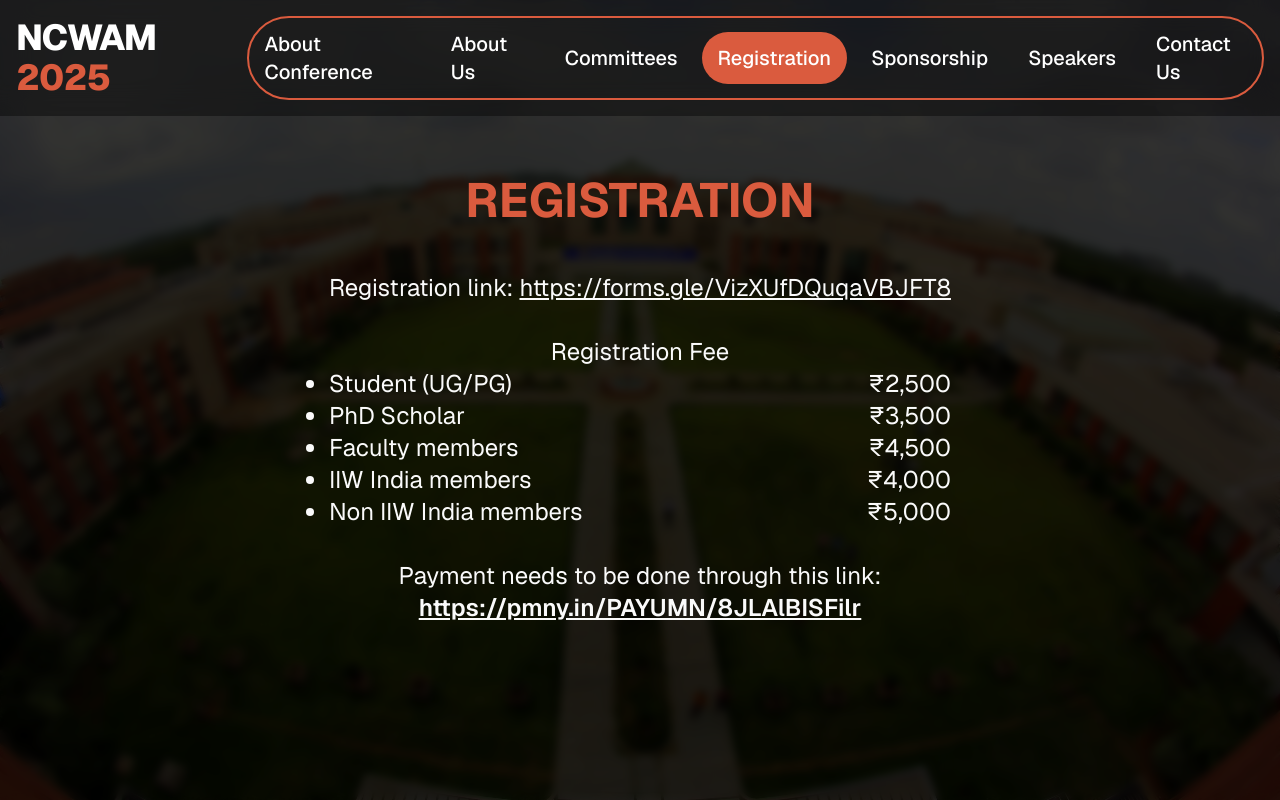
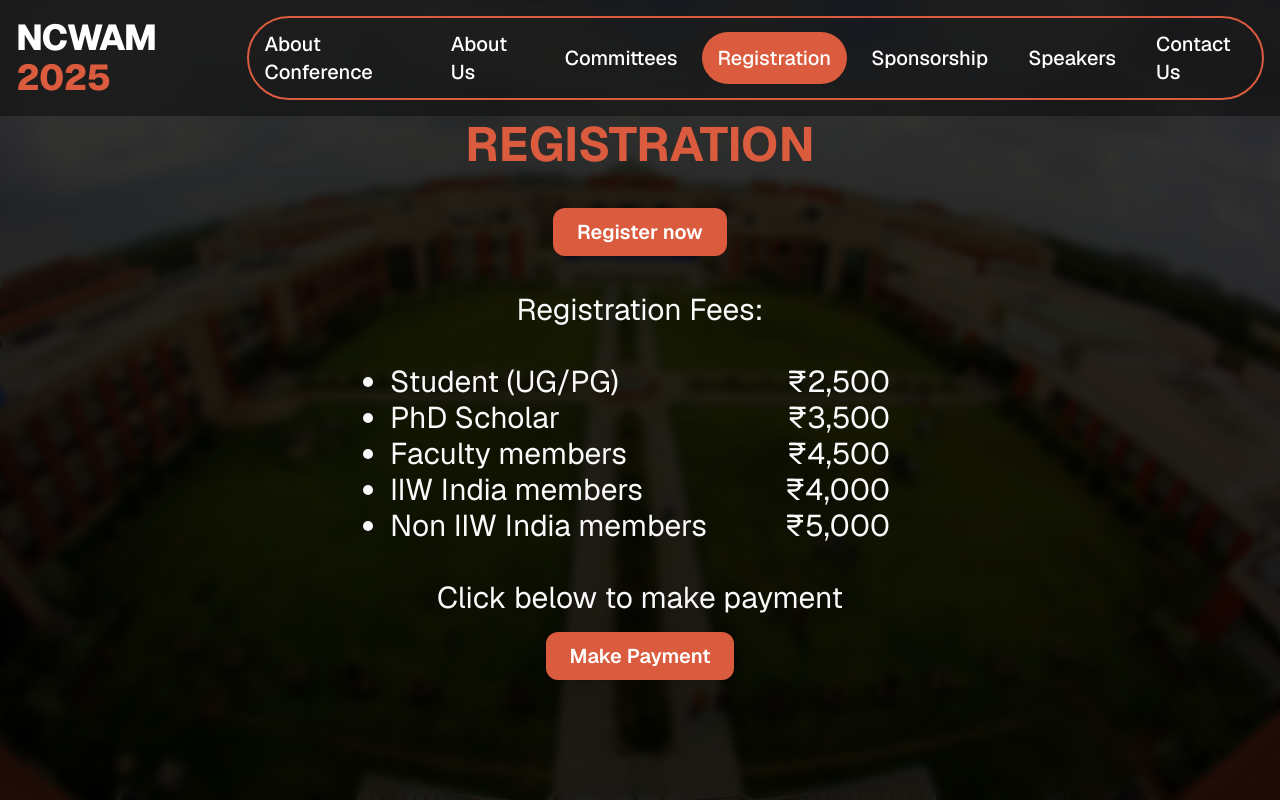
Before and after one commit to ncwam-bphc/website, a Next.js app: page /registration in a window 1280 px wide. Built offline with nearby package versions, Linux system fonts and the light colour scheme.

Commit message:
changes register

```diff
--- a/src/app/registration/page.tsx
+++ b/src/app/registration/page.tsx
@@ -2,12 +2,14 @@
 import "~/styles/fullpagescroll.css";
 import Section from "~/components/FullpageSection";
 import bg2 from "~/assets/aboutconference/2.jpeg";
+import { buttonVariants } from "~/components/ui/button";
+import { cn } from "~/lib/utils";
 
 export default function AboutusPage() {
   return (
     <div className="container">
       <main className="main">
-        <Section bgImage={bg2} className="flex-col gap-12">
+        <Section bgImage={bg2} className="flex-col gap-6">
           <div className="flex items-center gap-4 md:flex-col">
             <div className="flex flex-col items-center gap-4 font-bold">
               {/* <h2 className="text-4xl text-accent md:text-6xl">ABOUT</h2> */}
@@ -16,15 +18,22 @@ export default function AboutusPage() {
               </div>
             </div>
           </div>
-          <div className="text-center text-2xl">
-            Registration link:{" "}
-            <a href="https://forms.gle/VizXUfDQuqaVBJFT8" className="underline">
-              https://forms.gle/VizXUfDQuqaVBJFT8
+          <div className="text-center text-3xl">
+            <a
+              href="https://forms.gle/VizXUfDQuqaVBJFT8"
+              className={cn(
+                buttonVariants(),
+                "mt-4 rounded-xl bg-accent px-6 py-6 text-xl font-semibold text-white hover:bg-accent/80",
+              )}
+            >
+              Register now
             </a>
             <br />
             <br />
-            Registration Fee
-            <ul className="list-disc text-left">
+            Registration Fees:
+            <br />
+            <br />
+            <ul className="min-w-[500px] list-disc text-left">
               <li>
                 <div className="flex justify-between">
                   Student (UG/PG)<span>₹2,500</span>
@@ -52,13 +61,16 @@ export default function AboutusPage() {
               </li>
             </ul>
             <br />
-            Payment needs to be done through this link:
+            <span className="">Click below to make payment</span>
             <br />
             <a
               href="https://pmny.in/PAYUMN/8JLAlBISFilr"
-              className="font-semibold underline"
+              className={cn(
+                buttonVariants(),
+                "mt-4 rounded-xl bg-accent px-6 py-6 text-xl font-semibold text-white hover:bg-accent/80",
+              )}
             >
-              https://pmny.in/PAYUMN/8JLAlBISFilr
+              Make Payment
             </a>
           </div>
         </Section>
```
